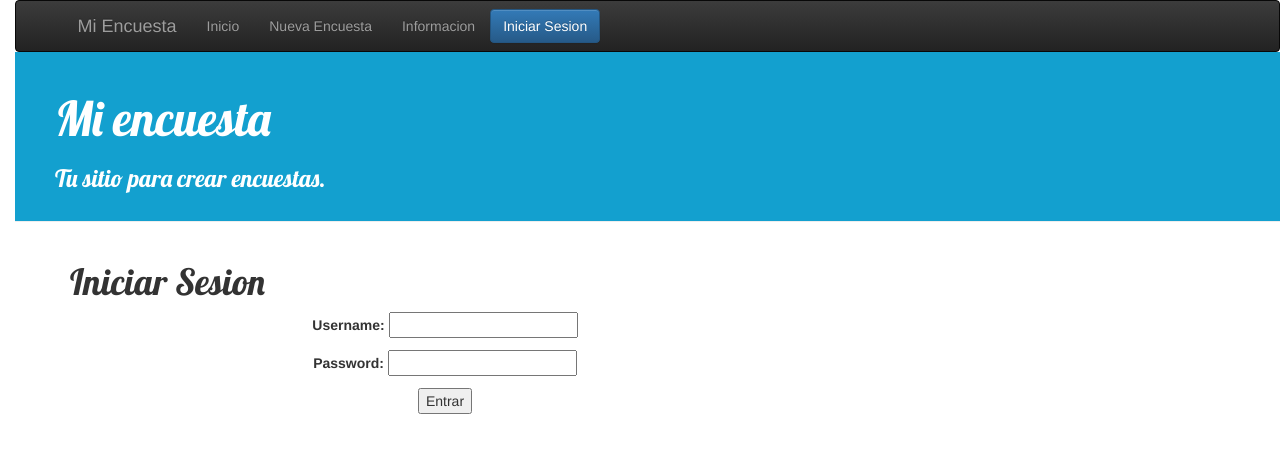
After one commit to jocyclara09/aplicacion-tarea-hdp, a Django app: page /login/ in a window 1280 px wide. The commit adds this page. Shown: the top 453 px of the page. Run offline with Django 3.2, Linux system fonts and the light colour scheme; some libraries are stand-ins or nearby versions.

Commit message:
App con login.

```diff
--- /dev/null
+++ b/aplicacion/forms.py
@@ -0,0 +1,13 @@
+from django import forms
+
+from .models import Encuesta
+
+class LoginForm(forms.Form):
+	username = forms.CharField(max_length=15)
+	password = forms.CharField(max_length=10, widget= forms.PasswordInput())
+
+class EncuestaForm(forms.ModelForm):
+
+    class Meta:
+        model = Encuesta
+        fields = ('nombre', 'universo',)
--- a/aplicacion/models.py
+++ b/aplicacion/models.py
@@ -5,8 +5,12 @@ class Encuesta(models.Model):
         autor = models.ForeignKey('auth.User')
         nombre = models.CharField(max_length=200)
         fecha_creacion = models.DateTimeField(
-                default=timezone.now)
+                blank=True, null=True)
         universo = models.IntegerField(default=0)
+
+        def publish(self):
+        	self.fecha_creacion = timezone.now()
+        	self.save()
 
         def __str__(self):
             return self.nombre
--- a/aplicacion/static/css/aplicacion.css
+++ b/aplicacion/static/css/aplicacion.css
@@ -6,6 +6,14 @@ h1 a {
 body {
         padding-left: 15px;
     }
+
+/*------------------------*/
+
+    .navbar{
+        margin-bottom: 0px;
+    }
+
+    /*-------------------------*/
 
 .page-header {
         background-color: #13A0CF;
@@ -16,6 +24,12 @@ body {
     .page-header h1, .page-header h1 a, .page-header h1 a:visited, .page-header h1 a:active {
         color: #ffffff;
         font-size: 36pt;
+        text-decoration: none;
+    }
+
+    .page-header h2, .page-header h2 a, .page-header h2 a:visited, .page-header h2 a:active {
+        color: #ffffff;
+        font-size: 18pt;
         text-decoration: none;
     }
 
--- a/aplicacion/templates/aplicacion/base.html
+++ b/aplicacion/templates/aplicacion/base.html
@@ -8,8 +8,37 @@
             <link href="https://fonts.googleapis.com/css?family=Lobster&subset=latin,latin-ext" rel="stylesheet" type="text/css">
         </head>
         <body>
+        <header>
+            <nav class="navbar navbar-inverse" role="navigation">
+            <div class="container">
+            <div class="navbar-header">
+                <button type="button" class="navbar-toggle collapsed" data-toggle="collapse" data-target="#barranavegacion">
+                    <span class="icon-bar"></span>
+                    <span class="icon-bar"></span>
+                    <span class="icon-bar"></span>
+                </button>
+                <a class="navbar-brand">Mi Encuesta</a>
+            </div>
+
+            <div class="collapse navbar-collapse" id="barranavegacion">
+                <ul class="nav navbar-nav">
+                <li><a href="{% url 'aplicacion.views.lista_encuesta' %}">Inicio</a></li>
+                <li><a href="{% url 'aplicacion.views.nueva_encuesta' %}">Nueva Encuesta</a></li>
+                <li><a href="#}">Informacion</a></li>
+                </ul>
+
+                <form action="" class="navbar-form navbar-rigth">
+                    <div>
+                        <a target="" href="{% url 'aplicacion.views.login' %}" class="btn btn-primary">Iniciar Sesion</a>
+                    </div>
+                </form>
+                </div>
+                </div>
+                </nav>
+                </header>
             <div class="page-header">
-                <h1><a href="">Bienvenido!</a></h1>
+                <h1><a>Mi encuesta</a></h1>
+                <h2><a>Tu sitio para crear encuestas.</a></h2>
             </div>
 
             <div class="content container">
--- a/aplicacion/templates/aplicacion/detalle_encuesta.html
+++ b/aplicacion/templates/aplicacion/detalle_encuesta.html
@@ -8,6 +8,6 @@
                 </div>
             {% endif %}
             <h1>{{ encuesta.nombre }}</h1>
-            <p>{{ encuesta.universo|linebreaksbr }}</p>
+            <p>universo: {{ encuesta.universo|linebreaksbr }}</p>
         </div>
     {% endblock %}
--- /dev/null
+++ b/aplicacion/templates/aplicacion/login.html
@@ -0,0 +1,18 @@
+{% extends 'aplicacion/base.html' %}
+
+    {% block content %}
+        <h1>Iniciar Sesion</h1>
+        <center>
+        	<section>
+        		<form method="POST" action="">
+        		{% csrf_token %}
+        		{{ form.as_p }}
+        		<button type="submit">Entrar</button>
+
+        		</form>
+        		{% if message %}
+        		<p> {{ message }} </p>
+        		{% endif %}
+        	</section>
+        </center>
+    {% endblock %}
--- a/aplicacion/urls.py
+++ b/aplicacion/urls.py
@@ -2,6 +2,10 @@ from django.conf.urls import url
 from . import views
 
 urlpatterns = [
-    url(r'^$', views.lista_encuesta),
+
+	url(r'^$', views.lista_encuesta),
+	#url(r'^login/home$', views.lista_encuesta),
+	url(r'^login/$', views.login),
     url(r'^encuesta/(?P<pk>[0-9]+)/$', views.detalle_encuesta),
+    url(r'^encuesta/new/$', views.nueva_encuesta, name='nueva_encuesta'),
 ]
--- a/aplicacion/views.py
+++ b/aplicacion/views.py
@@ -1,7 +1,37 @@
 from django.shortcuts import render
 from django.shortcuts import render, get_object_or_404
+from django.http import HttpResponse, HttpResponseRedirect
+from django.core.urlresolvers import reverse_lazy
+from django.shortcuts import redirect
 from django.utils import timezone
+from django.contrib.auth import authenticate
+from django.contrib.auth import login as login_django
+from django.contrib.auth import logout as logout_django
+from django.contrib.auth.decorators import login_required
+from django.db import connection
+from django.contrib.auth.models import User
 from .models import Encuesta
+from .forms import LoginForm
+from .forms import EncuestaForm
+
+def login(request):
+	message  = None
+	if request.method =="POST":
+		username_post = request.POST['username']
+		password_post = request.POST['password']
+		user = authenticate( username = username_post, password = password_post)
+		if user is not None:
+			login_django(request, user)
+			return redirect('http://127.0.0.1:8000/')
+			#return render(request, 'aplicacion/lista_encuesta.html', {})
+		else:
+			message = "El Username o Password es incorrecto"
+	form = LoginForm()
+	context = {
+		'form' : form,
+		'message' : message,
+	}
+	return render(request, 'aplicacion/login.html', context)
 
 def lista_encuesta(request):
 	encuestas = Encuesta.objects.filter(fecha_creacion__lte=timezone.now()).order_by('fecha_creacion')
@@ -10,3 +40,17 @@ def lista_encuesta(request):
 def detalle_encuesta(request, pk):
     encuesta = get_object_or_404(Encuesta, pk=pk)
     return render(request, 'aplicacion/detalle_encuesta.html', {'encuesta': encuesta})
+
+def nueva_encuesta(request):
+    if request.method == "POST":
+        form = EncuestaForm(request.POST)
+        if form.is_valid():
+            encuesta = form.save(commit=False)
+            encuesta.autor = request.user
+            encuesta.fecha_creacion = timezone.now()
+            encuesta.save()
+            #return redirect('detalle_encuesta', pk=encuesta.pk)
+            return render(request, 'aplicacion/detalle_encuesta.html', {'encuesta': encuesta})
+    else:
+        form = EncuestaForm()
+    return render(request, 'aplicacion/edicion_encuesta.html', {'form': form})
```
Also changed, not shown: aplicacion/templates/aplicacion/edicion_encuesta.html (added, +10 -0 lines), aplicacion/migrations/0001_initial.py.
